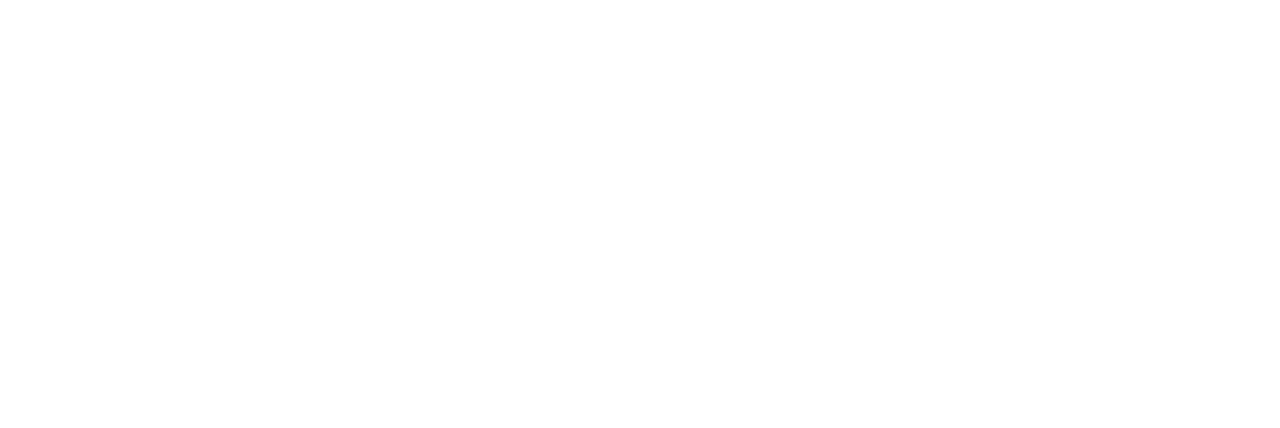
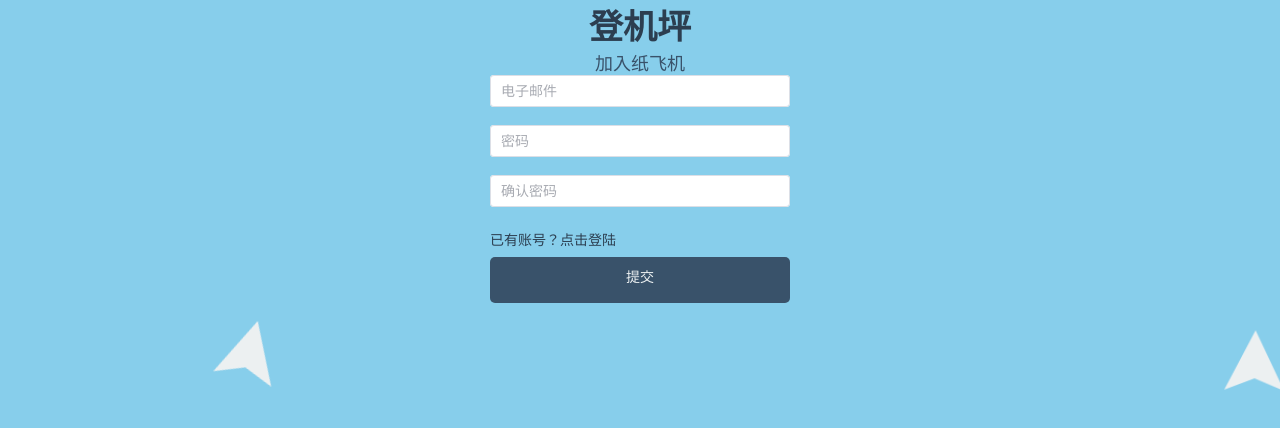
Before and after one commit to HonkerAcmen/HSP-web, a Vue app: page /register in a window 1280 px wide. Shown: the top 428 px of the page. Built offline with nearby package versions, Linux system fonts and the light colour scheme.

Commit message:
增加了路由守卫 未登录时一直在登录页，登陆后一直在主页

```diff
--- a/index.html
+++ b/index.html
@@ -4,7 +4,7 @@
     <meta charset="UTF-8">
     <link rel="icon" href="/favicon.ico">
     <meta name="viewport" content="width=device-width, initial-scale=1.0">
-    <title>Vite App</title>
+    <title>纸飞机——作业提交平台</title>
   </head>
   <body>
     <div id="app"></div>
--- a/package.json
+++ b/package.json
@@ -13,6 +13,8 @@
   "dependencies": {
     "element-plus": "^2.8.4",
     "pinia": "^2.1.7",
+    "unplugin": "^1.14.1",
+    "unplugin-element-plus": "^0.8.0",
     "vue": "^3.4.29",
     "vue-router": "^4.3.3"
   },
@@ -22,6 +24,7 @@
     "@vitejs/plugin-vue": "^5.0.5",
     "@vue/tsconfig": "^0.5.1",
     "npm-run-all2": "^6.2.0",
+    "sass": "^1.79.4",
     "typescript": "~5.4.0",
     "vite": "^5.3.1",
     "vue-tsc": "^2.0.21"
--- a/public/css/Register.css
+++ b/public/css/Register.css
@@ -0,0 +1,145 @@
+/* 飞行区域 */
+.sky {
+    height: 100vh;
+    background-color: var(--primary-color);
+    /* 天空背景 */
+    position: relative;
+    width: 100%;
+    height: 100vh;
+    overflow: hidden;
+}
+
+/* 纸飞机通用样式 */
+.paper-plane {
+    position: absolute;
+    top: 50%;
+    width: 60px;
+    height: 60px;
+    background-color: var(--background-color);
+    clip-path: polygon(50% 0%, 0% 100%, 50% 80%, 100% 100%);
+    /* 纸飞机形状 */
+}
+
+/* 第一个纸飞机的动画 */
+.plane-1 {
+    left: -100px;
+    /* 从屏幕左侧外开始 */
+    animation: fly1 6s ease-in-out infinite;
+}
+
+/* 第二个纸飞机的动画 */
+.plane-2 {
+    left: -150px;
+    /* 稍微改变起始位置，避免重叠 */
+    top: 40%;
+    /* 改变垂直起点 */
+    animation: fly2 8s ease-in-out infinite;
+    /* 不同的动画时间 */
+}
+
+/* 第一个纸飞机飞行动画 */
+@keyframes fly1 {
+    0% {
+        transform: translateX(0) translateY(0) rotate(0deg);
+    }
+
+    25% {
+        transform: translateX(25vw) translateY(-10vh) rotate(15deg);
+    }
+
+    50% {
+        transform: translateX(50vw) translateY(0) rotate(0deg);
+    }
+
+    75% {
+        transform: translateX(75vw) translateY(10vh) rotate(-15deg);
+    }
+
+    100% {
+        transform: translateX(100vw) translateY(0) rotate(0deg);
+    }
+}
+
+/* 第二个纸飞机飞行动画 */
+@keyframes fly2 {
+    0% {
+        transform: translateX(0) translateY(0) rotate(0deg);
+    }
+
+    25% {
+        transform: translateX(30vw) translateY(5vh) rotate(-10deg);
+    }
+
+    50% {
+        transform: translateX(60vw) translateY(-5vh) rotate(0deg);
+    }
+
+    75% {
+        transform: translateX(90vw) translateY(10vh) rotate(10deg);
+    }
+
+    100% {
+        transform: translateX(110vw) translateY(0) rotate(0deg);
+    }
+}
+
+
+.el-form {
+    position: relative;
+    left: 50%;
+    transform: translateX(-50%);
+
+}
+
+.el-form .el-input {
+    --el-color-primary: var(--text-color);
+}
+
+.el-form .el-link {
+    --el-link-text-color: var(--text-color);
+    --el-link-hover-text-color:var(--text-sub-color);
+}
+
+.el-form .title span {
+    display: block;
+    font-size: 34px;
+    font-weight: 600;
+    text-align: center;
+    color: var(--text-color);
+
+}
+
+.el-form .title p {
+    text-align: center;
+    font-size: 18px;
+    font-weight: 300;
+    color: var(--text-sub-color);
+}
+
+.el-form .button {
+    position: absolute;
+    top: 2px;
+    left: 50%;
+    transform: translateX(-50%);
+    cursor: pointer;
+    background-color: var(--text-sub-color);
+    width: 300px;
+    height: 46px;
+    margin-top: 30px;
+    border-radius: 5px;
+    transition: 0.3s;
+}
+
+.el-form .button:hover {
+    background-color: var(--text-color);
+}
+
+.el-form .button:active {
+    background-color: var(--background-color);
+}
+
+.el-form .button p {
+    color: var(--background-color);
+    text-align: center;
+    padding-top: 5px;
+}
--- a/public/css/basic.css
+++ b/public/css/basic.css
@@ -4,10 +4,13 @@
 }
 
 :root {
-    --primary-color: #3498db;  /* 主要颜色 */
-    --secondary-color: #2ecc71; /* 次要颜色 */
-    --accent-color: #e74c3c; /* 突出颜色 */
-    --background-color: #ecf0f1; /* 背景颜色 */
-    --text-color: #2c3e50; /* 文本颜色 */
-    --text-sub-color: #39526a; /* 次文本颜色 */
+    --primary-color: #87CEEB;
+    --secondary-color: #2ecc71;
+    --accent-color: #f45d4c;
+    --background-color: #ecf0f1;
+    --text-color: #2c3e50;
+    --text-sub-color: #39526a;
+
+    --el-text-color-regular: var(--text-color);
+    --el-color-danger: var(--accent-color);
 }
--- a/src/main.ts
+++ b/src/main.ts
@@ -2,13 +2,16 @@
 import { createApp } from 'vue'
 import { createPinia } from 'pinia'
 
+import 'element-plus/dist/index.css'
+
 import ElementPlus from 'element-plus'
 
-import 'element-plus/dist/index.css'
 import App from './App.vue'
 import router from './router'
 
 import "/public/css/basic.css"
+
+
 
 const app = createApp(App)
 
@@ -16,4 +19,5 @@
 app.use(router)
 app.use(ElementPlus)
 
+
 app.mount('#app')
--- /dev/null
+++ b/src/views/Layout/index.vue
@@ -0,0 +1,6 @@
+<template>
+123
+</template>
+
+<script setup lang="ts">
+</script>
--- a/src/views/Login/index.vue
+++ b/src/views/Login/index.vue
@@ -6,10 +6,10 @@
                     <p>欢迎回来</p>
                 </div>
                 <el-input v-model="account" style="width: 300px;" placeholder="请输入电子邮箱" />
-                <el-link type="info" :underline=false style="transition: 0.3s;">忘记密码？</el-link>
+                <el-link type="info" :underline=false style="transition: 0.3s;" href="/register">忘记密码？</el-link>
                 <el-input v-model="passwd" style="width: 300px" type="password" placeholder="请输入密码" show-password />
                 <div class="login-button" @click="Login"><span>登陆</span></div>
-                <el-link type="info" style="transition: 0.3s;">没有账号？点击注册</el-link>
+                <el-link type="info" style="transition: 0.3s;" href="/register" :underline="false">没有账号？点击注册</el-link>
             </div>
             <div class="paper-plane plane-1"></div>
             <div class="paper-plane plane-2"></div>
--- a/src/views/Register/index.vue
+++ b/src/views/Register/index.vue
@@ -1,9 +1,121 @@
 <template>
-
+    <div class="sky">
+        <el-form ref="ruleFormRef" style="max-width: 300px" :model="ruleForm" status-icon :rules="rules"
+            label-width="auto" class="demo-ruleForm" label-position="top">
+            <div class="title"><span>登机坪</span>
+                <p>加入纸飞机</p>
+            </div>
+            <el-form-item label="" prop="email">
+                <el-input v-model="ruleForm.email" placeholder="电子邮件" />
+            </el-form-item>
+            <el-form-item label="" prop="pass">
+                <el-input v-model="ruleForm.pass" placeholder="密码" type="password" autocomplete="off" />
+            </el-form-item>
+            <el-form-item label="" prop="checkPass">
+                <el-input v-model="ruleForm.checkPass" placeholder="确认密码" type="password" autocomplete="off" />
+            </el-form-item>
+            <el-form-item>
+                <el-link type="info" style="transition: 0.3s;" href="/login" :underline="false">已有账号？点击登陆</el-link>
+                <div class="button" @click="submitForm(ruleFormRef)">
+                    <p>提交</p>
+                </div>
+            </el-form-item>
+        </el-form>
+        <div class="paper-plane plane-1"></div>
+        <div class="paper-plane plane-2"></div>
+    </div>
 </template>
 
-<script setup lang="ts">
+<script lang="ts" setup>
+import { reactive, ref } from 'vue'
+import { ElMessage, type FormInstance, type FormRules } from 'element-plus'
+
+const ruleFormRef = ref<FormInstance>()
+
+function isVaildAccount(input: string): boolean {
+    const regex: RegExp = /^[a-zA-Z0-9._%+-]+@[a-zA-Z0-9.-]+\.[a-zA-Z]{2,}$/;
+    return regex.test(input)
+}
+
+function isVaildPasswd(input: string): boolean {
+    const regex: RegExp = /^[a-zA-Z0-9_@*!]+$/
+    return regex.test(input)
+}
+
+const checkemail = (rule: any, value: any, callback: any) => {
+    if (value === '') {
+        callback(new Error('请输入您的电子邮件！'))
+    } else if (!isVaildAccount(value)) {
+        callback(new Error('电子邮件格式错误！'))
+    } else {
+        callback()
+    }
+}
+
+const validatePass = (rule: any, value: any, callback: any) => {
+    if (value === '') {
+        callback(new Error('密码不能为空'))
+    } else if (String(value).length < 6) {
+        callback(new Error('密码不能少于6位'))
+    }
+    else if (String(value).length > 16) {
+        callback(new Error('密码不能多于20位'))
+    }
+    else if (!isVaildPasswd(value)) {
+        callback(new Error('密码格式错误, 只允许字母、数字、_、@、*符号！'))
+    } else {
+        if (ruleForm.checkPass !== '') {
+            if (!ruleFormRef.value) return
+            ruleFormRef.value.validateField('checkPass')
+        }
+        callback()
+    }
+}
+
+const validatePass2 = (rule: any, value: any, callback: any) => {
+    if (value === '') {
+        callback(new Error('请再次输入密码'))
+    } else if (value !== ruleForm.pass) {
+        callback(new Error("两次密码不一致"))
+    } else {
+        callback()
+    }
+}
+
+const ruleForm = reactive({
+    pass: '',
+    checkPass: '',
+    email: '',
+})
+
+const rules = reactive<FormRules<typeof ruleForm>>({
+    pass: [{ validator: validatePass, trigger: 'blur' }],
+    checkPass: [{ validator: validatePass2, trigger: 'blur' }],
+    email: [{ validator: checkemail, trigger: 'blur' }],
+})
+
+const submitForm = (formEl: FormInstance | undefined) => {
+    if (!formEl) return
+    console.log('Submitting form...')
+    formEl.validate((valid) => {
+        if (valid) {
+            console.log('submit!')
+            ElMessage({
+                message: '提交成功！',
+                type: 'success',
+            });
+        } else {
+            console.log('error submit!')
+            ElMessage({
+                message: '请修正错误并再次提交！',
+                type: 'error',
+            });
+        }
+    })
+}
+
 </script>
 
 <style scoped>
+@import "/public/css/Register.css";
 </style>
--- a/vite.config.ts
+++ b/vite.config.ts
@@ -12,5 +12,6 @@
     alias: {
       '@': fileURLToPath(new URL('./src', import.meta.url))
     }
-  }
+  },
+
 })
```
Also changed, not shown: public/css/Login.css (+10 -10 lines), src/router/index.ts (+36 -3 lines), 2 other files (tests, documents, lock files or other folders).
